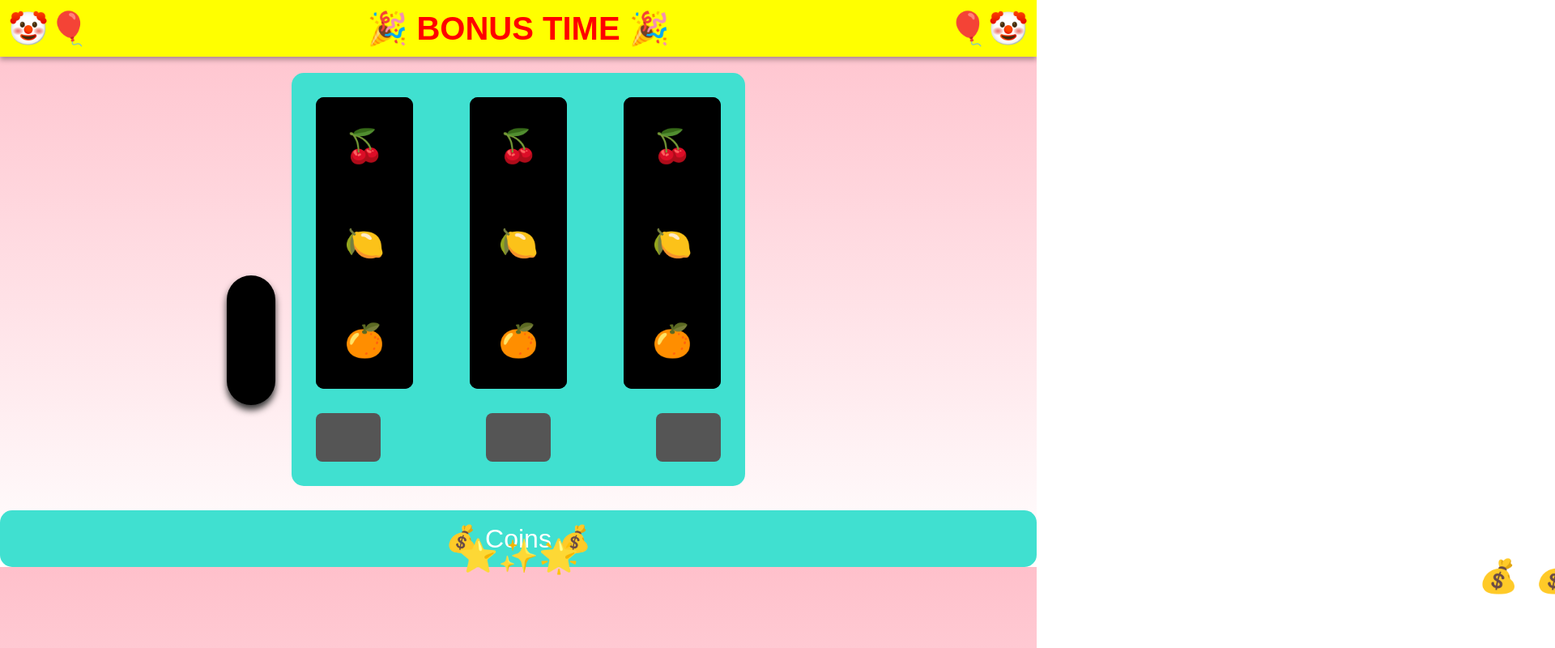
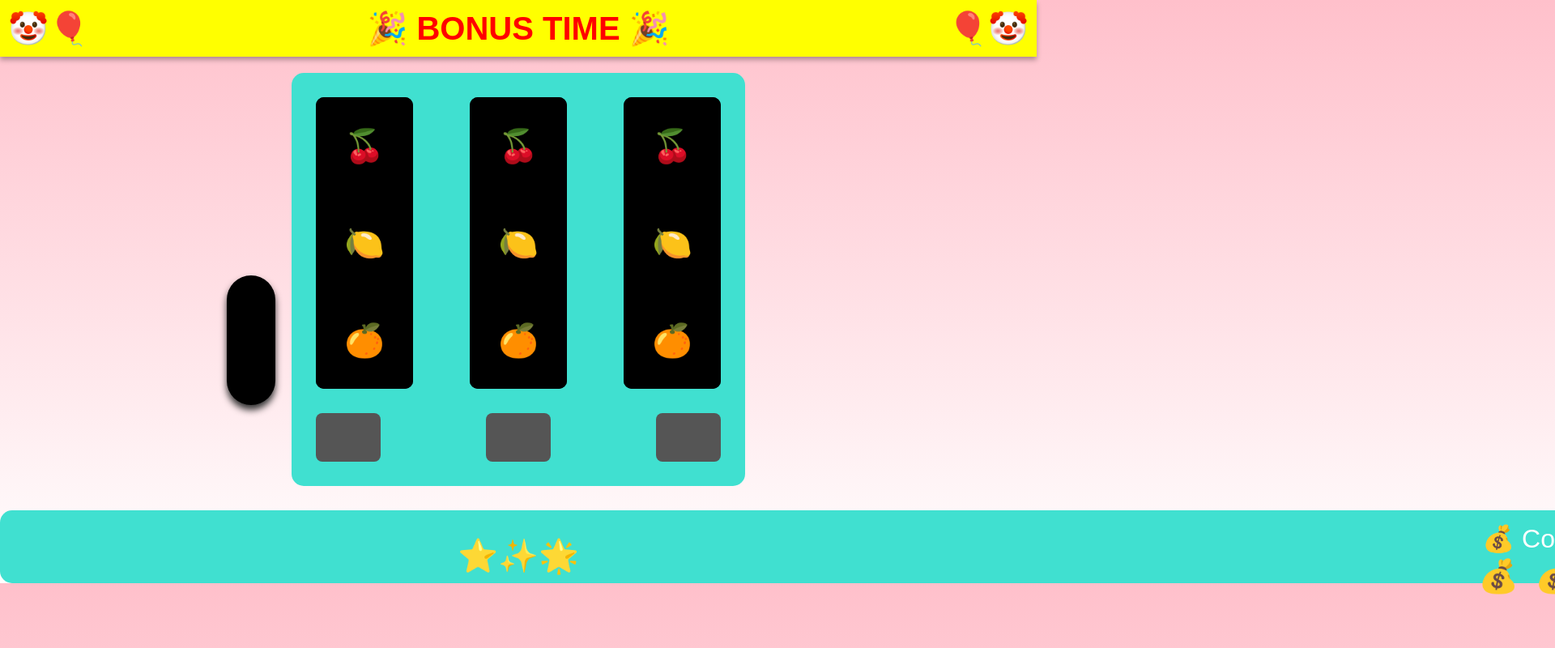
Before and after one commit to R-N-do/slot-practice, a plain HTML site: page Index.html in a window 1280 px wide. Shown: the top 800 px of the page at 81% size, 1920 px wide, since content can reach past the window. Drawn offline with Linux system fonts and the light colour scheme.

Commit message:
Update Index.html

```diff
--- a/Index.html
+++ b/Index.html
@@ -103,8 +103,8 @@
         }
 
           .coin-display {
-            width: 100%;
-            height: 70px;
+            width: 300%;
+            height: 90px;
             background: #40E0D0; /* ターコイズ */
             color: white;
             text-align: center;
```
